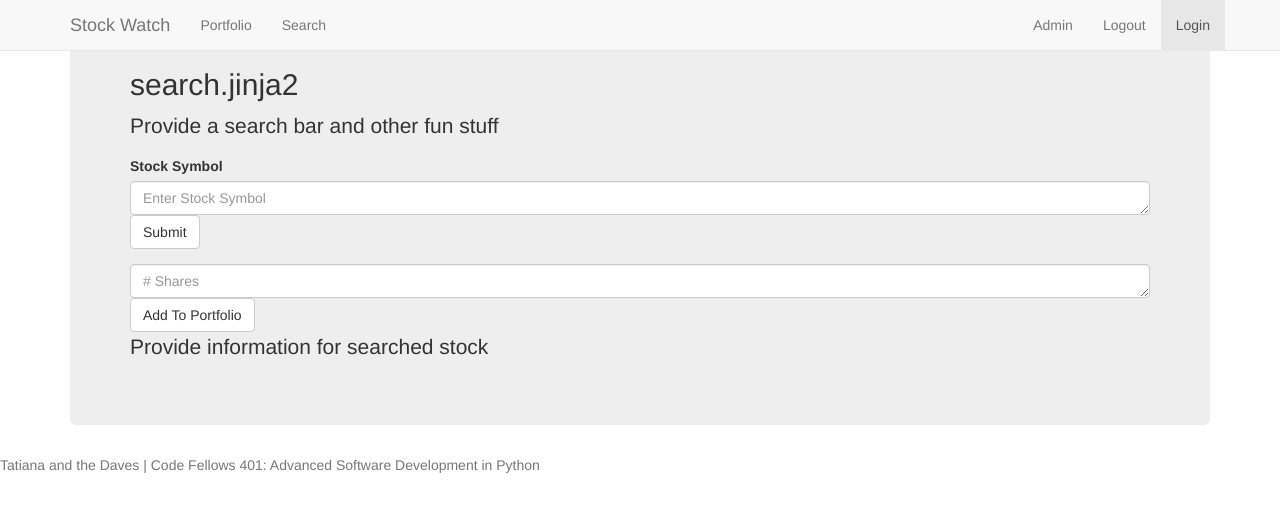
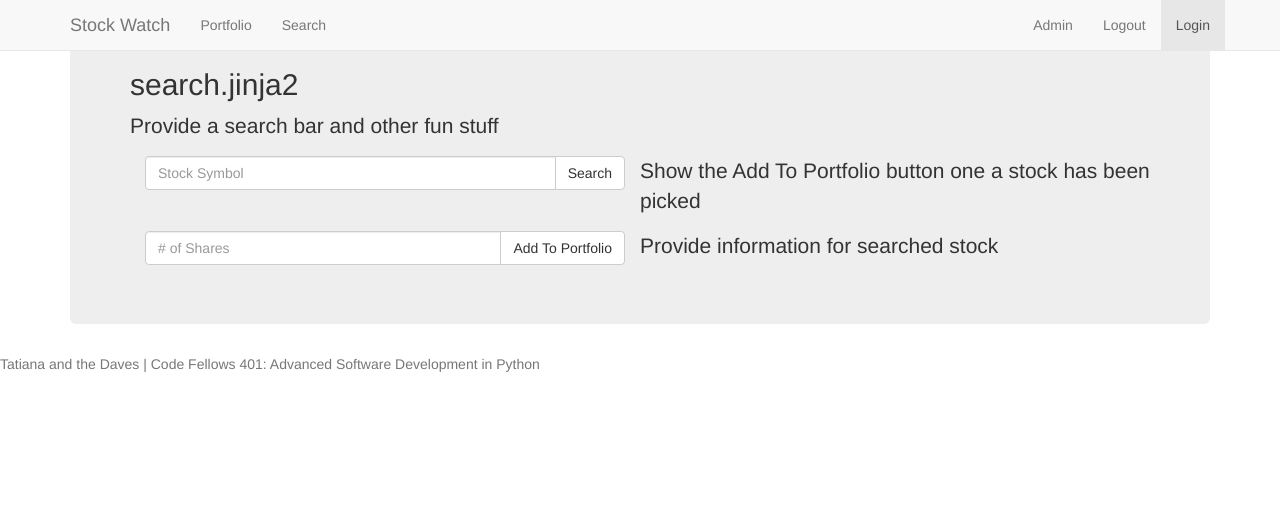
Before and after one commit to tanyaweaver/market-analysis, a Python web app: template market_analysis/templates/search.jinja2 in a window 1280 px wide. Shown: the top 512 px of the page. Run offline with Jinja, Linux system fonts and the light colour scheme; the template is opened without the code that fills it, so the values that code supplies are empty; some libraries are stand-ins or nearby versions; some web fonts are replaced.

Commit message:
changed input layout in search.jinja2

```diff
--- a/market_analysis/static/style.css
+++ b/market_analysis/static/style.css
@@ -6,6 +6,7 @@ body {
 
   /*font-family: Verdana, sans-serif;*/
   /*color: blue;*/
+  background-color: black;
 }
 
 .navbar-static-top {
--- a/market_analysis/templates/search.jinja2
+++ b/market_analysis/templates/search.jinja2
@@ -5,24 +5,31 @@
     <h2>search.jinja2</h2>
     <p>Provide a search bar and other fun stuff</p>
 
-    <div class="form-group">
       {% if error %}
         <div class="alert alert-danger" role="alert">{{ error }}</div>
       {% endif %}
-      <form action="{{ request.route_url('search') }}" method="POST">
-        <label for="title">Stock Symbol</label><br/>
-        <textarea class="form-control" rows="1" maxlength="100" id="title" name="title" placeholder="Enter Stock Symbol"></textarea>
-        <button type="submit" class="btn btn-default">Submit</button>
-      </form>
+
+    <div>
+        <div class="col-lg-6">
+          <div class="input-group">
+            <input action="{{ request.route_url('portfolio') }}" method="POST" type="text" class="form-control" placeholder="Stock Symbol">
+            <span class="input-group-btn">
+              <button class="btn btn-default" type="button">Search</button>
+            </span>
+          </div><!-- /input-group -->
+        </div><!-- /.col-lg-6 -->
+
+        <p>Show the Add To Portfolio button one a stock has been picked</p>
+
+        <div class="col-lg-6">
+          <div class="input-group">
+            <input action="{{ request.route_url('portfolio') }}" method="POST" type="text" class="form-control" placeholder="# of Shares">
+            <span class="input-group-btn">
+              <button class="btn btn-default" type="button">Add To Portfolio</button>
+            </span>
+          </div><!-- /input-group -->
+        </div><!-- /.col-lg-6 -->
+      <p>Provide information for searched stock</p>
     </div>
 
-    <div>
-        <form action="{{ request.route_url('portfolio') }}" method="POST">
-          <textarea class="form-control" rows="1" maxlength="10" id="shares" name="shares" placeholder="# Shares"></textarea>
-          <button type="submit" class="btn btn-default">Add To Portfolio</button>
-        </form>
-      <p>Provide information for searched stock</p>
-
-  </div>
-
 {% endblock %}
```
